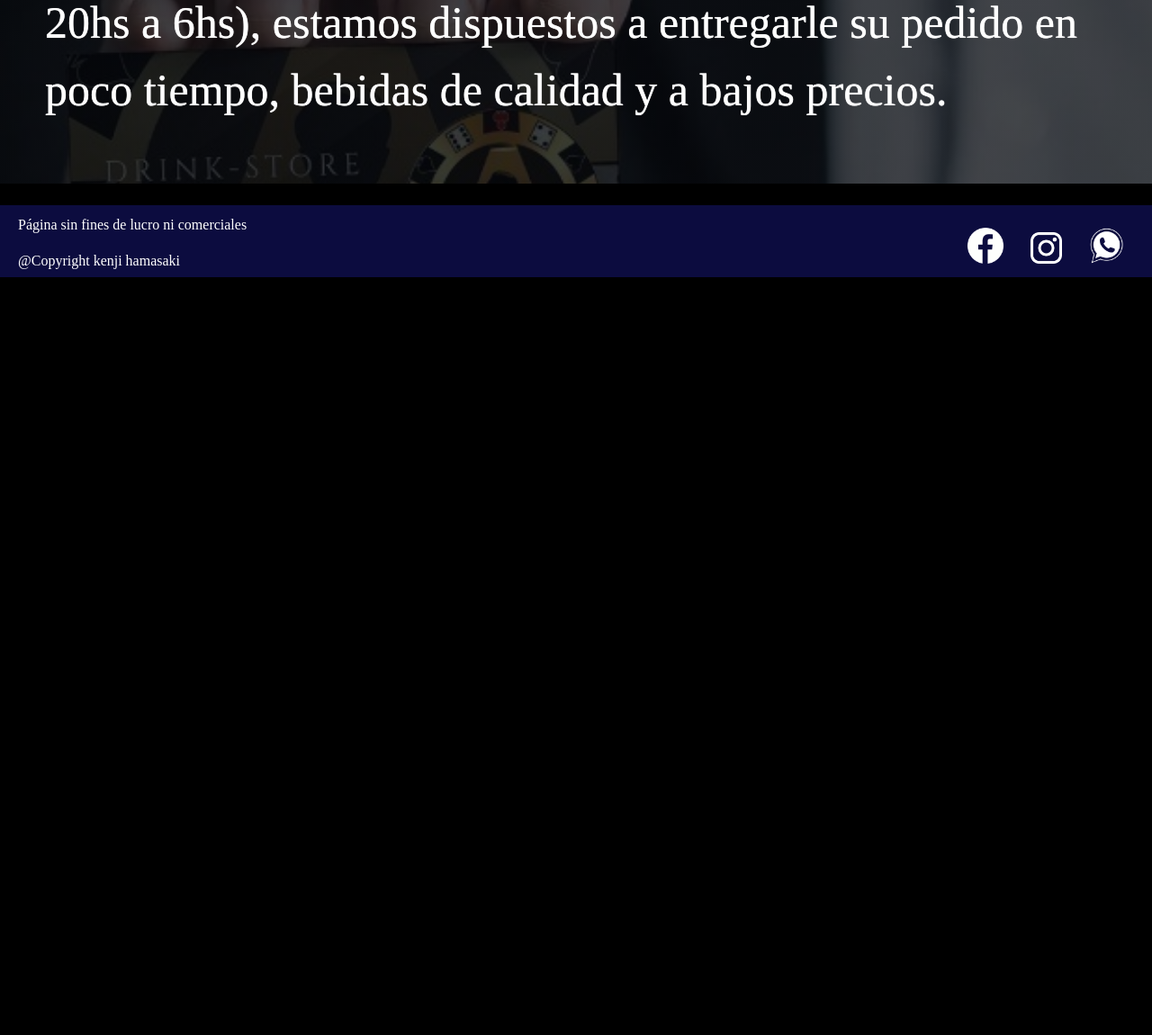
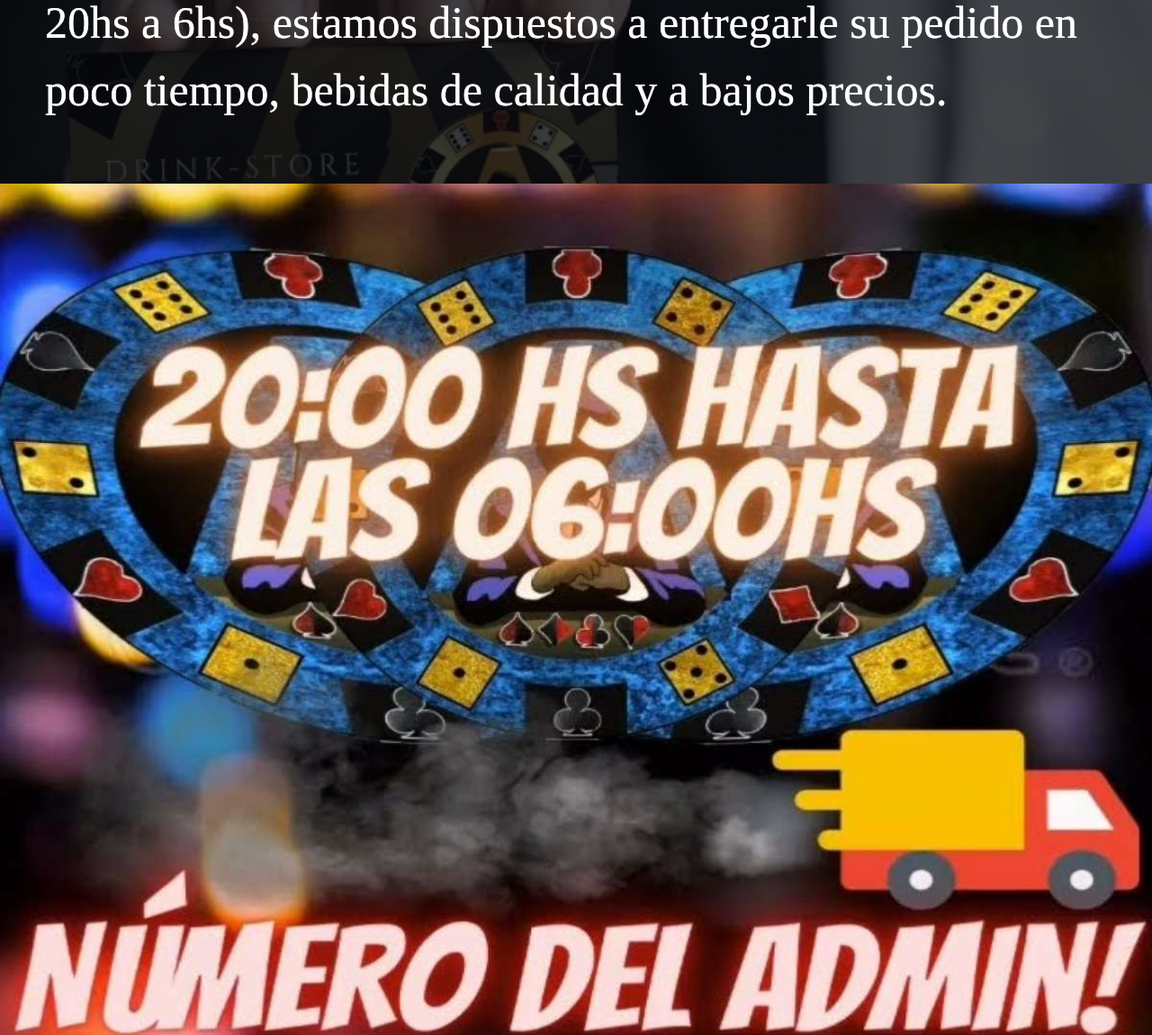
Before and after one commit to kenjihamasaki/Preentrega2-Kenji-Hamasaki, a plain HTML site: page pag/quienesSomos.html in a window 1280 px wide. Shown: the part 508-1658 px from the top of the page at 90% size. Before the commit the page ends 821 px from the top, so only its background shows below. Drawn offline with nearby package versions, Linux system fonts and the light colour scheme.

Commit message:
mejorando pag quien 2

```diff
--- a/pag/quienesSomos.html
+++ b/pag/quienesSomos.html
@@ -36,7 +36,7 @@
         </div>
         <div>
             <a class="imagen6">
-                <img src="./assets/img/imagen-promocional.jpg" alt="" width="100%">
+                <img src="../assets/img/imagen-promocional.jpg" alt="" width="100%">
             </a>
         </div>
     </main>
```
